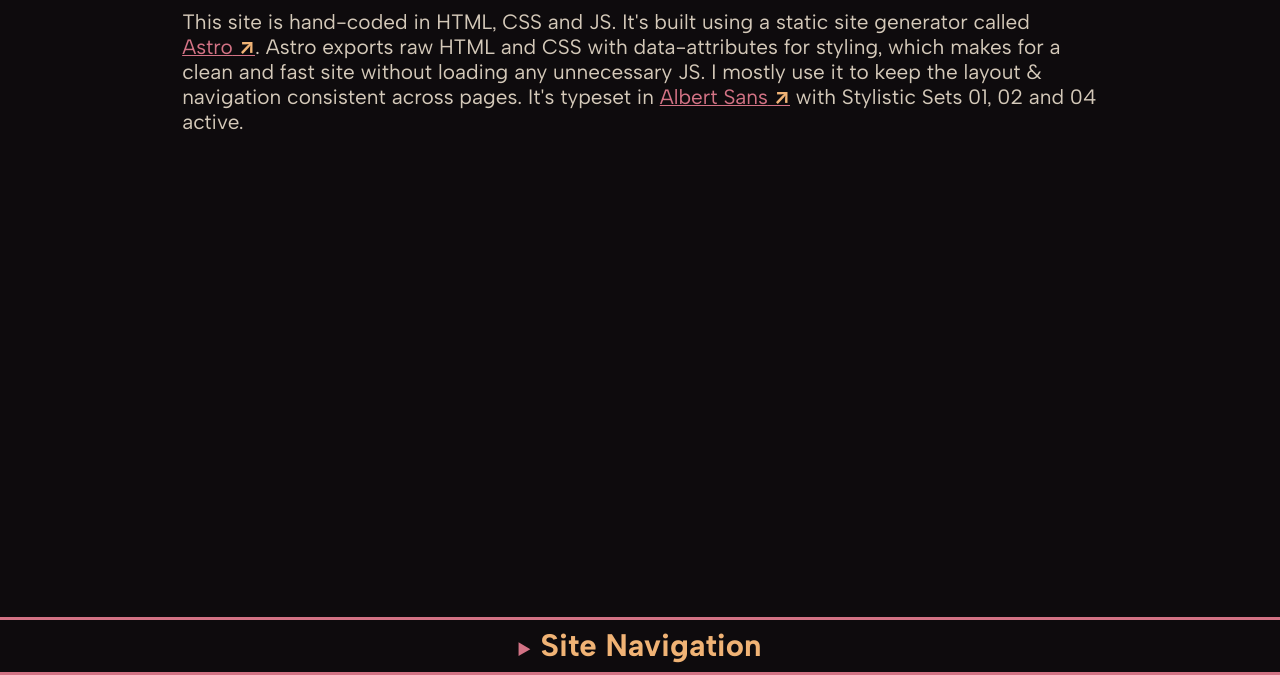
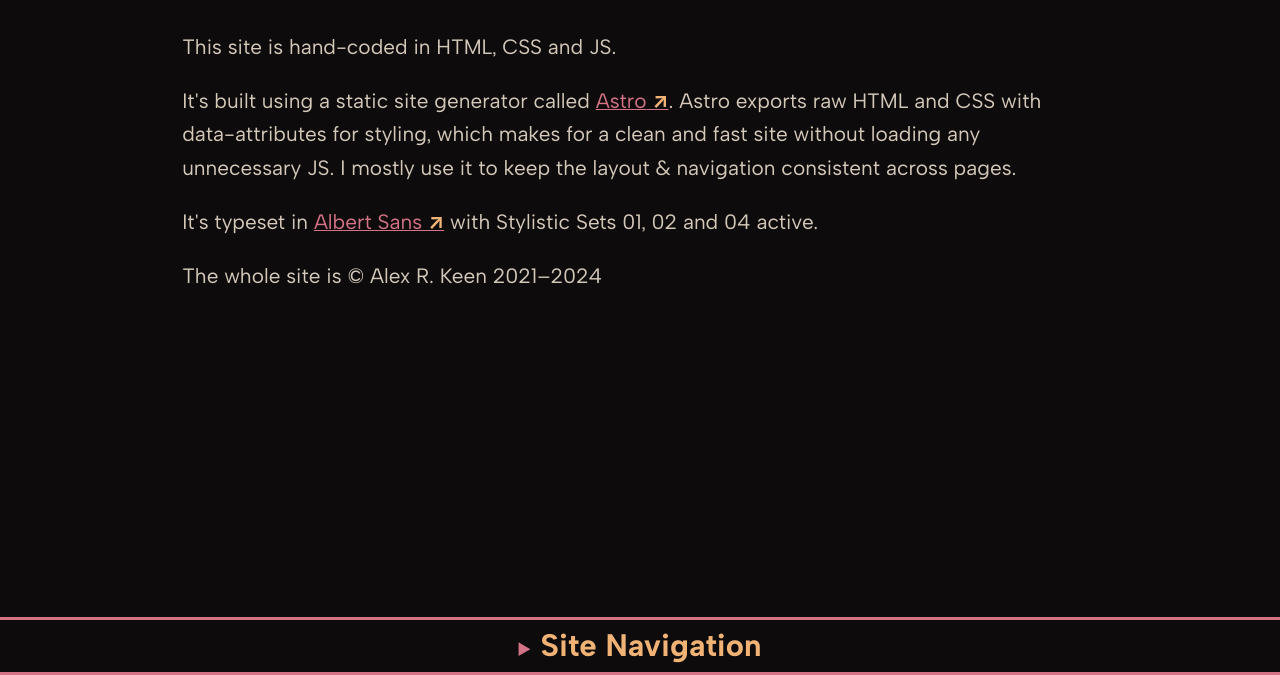
Before and after one commit to Beanie127/alexrkeen, an Astro site: page /colophon in a window 1280 px wide. Shown: the part 125-800 px from the top of the page. Built offline with nearby package versions, Linux system fonts and the light colour scheme; Astro itself is replaced by a stand-in of ours.

Commit message:
UPDATE: more info on Colophon

```diff
--- a/src/pages/colophon.astro
+++ b/src/pages/colophon.astro
@@ -4,12 +4,20 @@
 
 <Layout title="Colophon" description="How the sausage is made.">
     <div class="col-center">
-        This site is hand-coded in HTML, CSS and JS. It's built using a static
-        site generator called <a href="https://astro.build">Astro</a>. Astro
-        exports raw HTML and CSS with data-attributes for styling, which makes
-        for a clean and fast site without loading any unnecessary JS. I mostly
-        use it to keep the layout & navigation consistent across pages. It's
-        typeset in <a href="https://github.com/usted/Albert-Sans">Albert Sans</a
-        > with Stylistic Sets 01, 02 and 04 active.
-    </div>
-</Layout>
+        <p>This site is hand-coded in HTML, CSS and JS.</p>
+        <p>
+            It's built using a static site generator called <a
+                href="https://astro.build">Astro</a
+            >. Astro exports raw HTML and CSS with data-attributes for styling,
+            which makes for a clean and fast site without loading any
+            unnecessary JS. I mostly use it to keep the layout & navigation
+            consistent across pages.
+        </p>
+        <p>
+            It's typeset in <a href="https://github.com/usted/Albert-Sans"
+                >Albert Sans</a
+            > with Stylistic Sets 01, 02 and 04 active.
+        </p>
+        <p>The whole site is &copy; Alex R. Keen 2021&ndash;2024</p>
+    </div></Layout
+>
```
Also changed, not shown: 1 other file.
